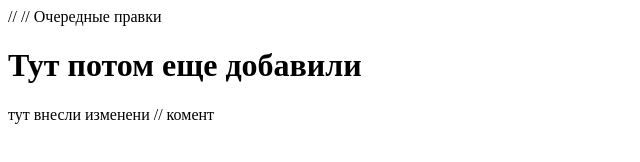
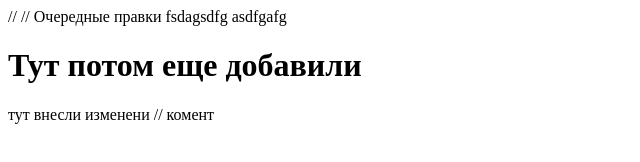
Before and after one commit to baxxopult/git-start, a plain HTML site: page src/test.html in a window 1280 px wide. Shown: the whole page, without its empty margins (0-640 px from the left). Drawn offline with Linux system fonts and the light colour scheme.

Commit message:
отменяем комит

```diff
--- a/src/test.html
+++ b/src/test.html
@@ -3,6 +3,9 @@
 <html>
 
 <head>Очередные правки</head>
+fsdagsdfg
+asdfgafg
+
 <h1>Тут потом еще добавили</h1>
 <head> тут внесли изменени</head>
 
```
